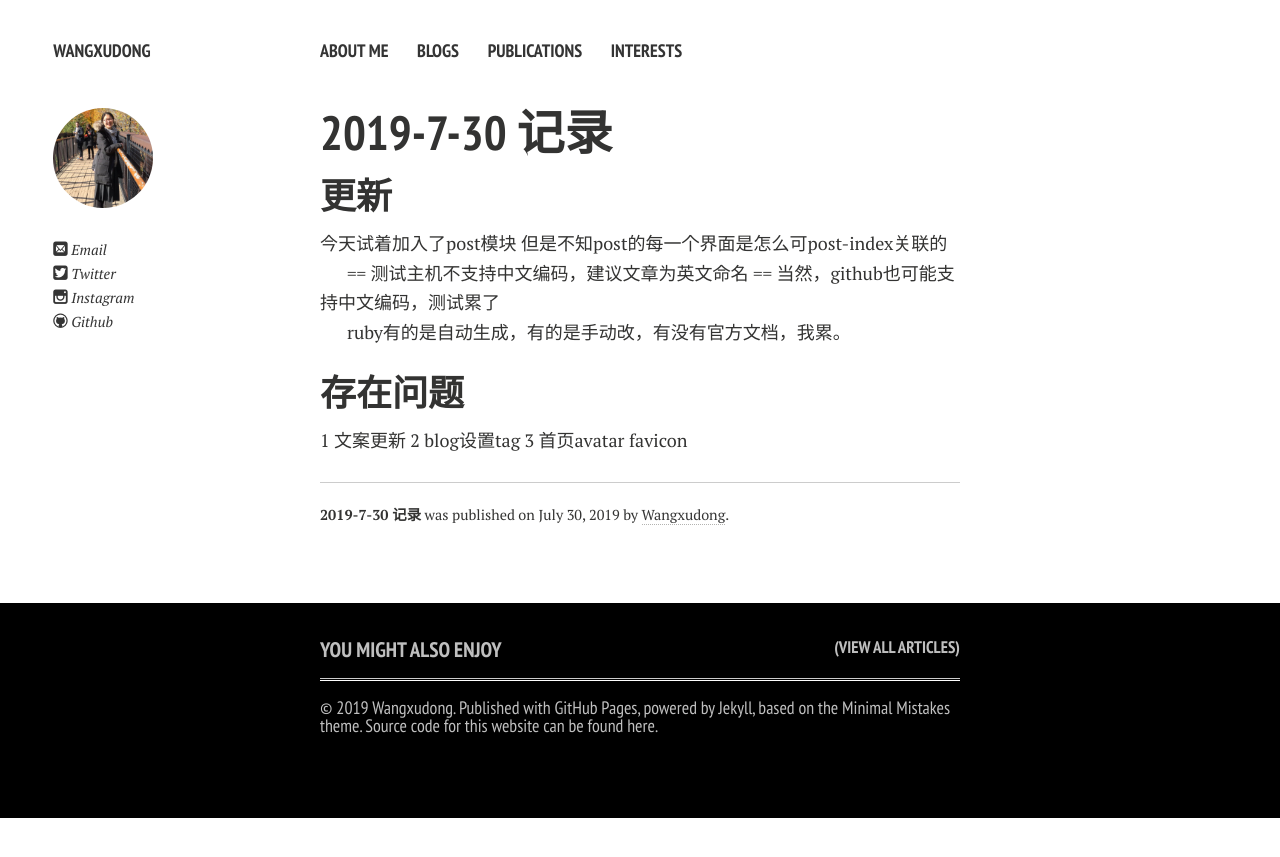
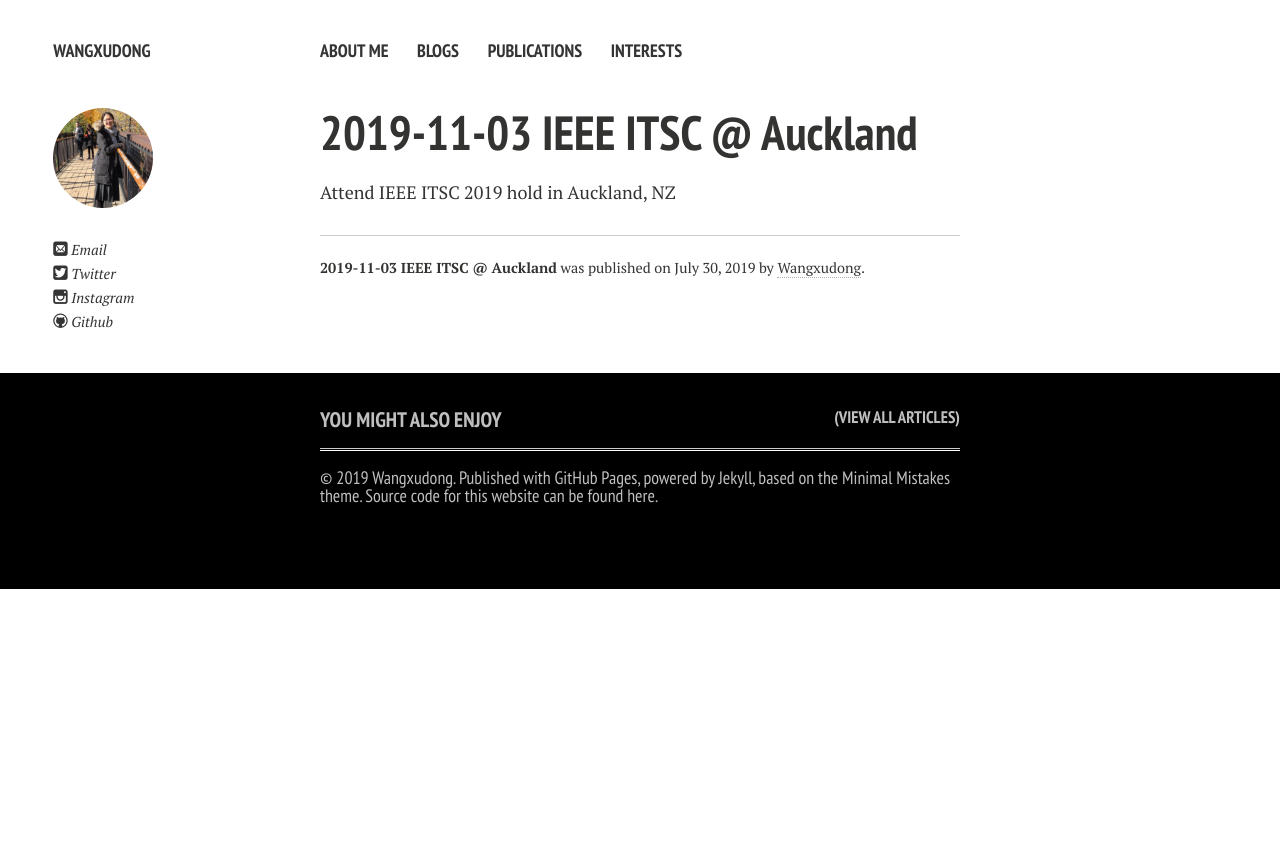
Before and after one commit to eveyuyi/Kaimaoge.github.io, a Jekyll site: the page built from _posts/2019-07-30-今日变动日志.md, in a window 1280 px wide. Shown: the top 857 px of the page. Built offline with Jekyll 4.4.1, drawn with Linux system fonts in a browser that asks for light colours; nearby versions of some CDN libraries.

Commit message:
Update 2019-07-30-今日变动日志.md

```diff
--- a/_posts/2019-07-30-今日变动日志.md
+++ b/_posts/2019-07-30-今日变动日志.md
@@ -1,20 +1,6 @@
 ---
 layout: post
-title: 2019-7-30 记录
+title: 2019-11-03 IEEE ITSC @ Auckland
 ---
 
-
-
-## 更新
-今天试着加入了post模块
-但是不知post的每一个界面是怎么可post-index关联的
-
-== 测试主机不支持中文编码，建议文章为英文命名 ==
-当然，github也可能支持中文编码，测试累了
-
-ruby有的是自动生成，有的是手动改，有没有官方文档，我累。
-
-## 存在问题
-1 文案更新
-2 blog设置tag
-3 首页avatar favicon
+Attend IEEE ITSC 2019 hold in Auckland, NZ
```
